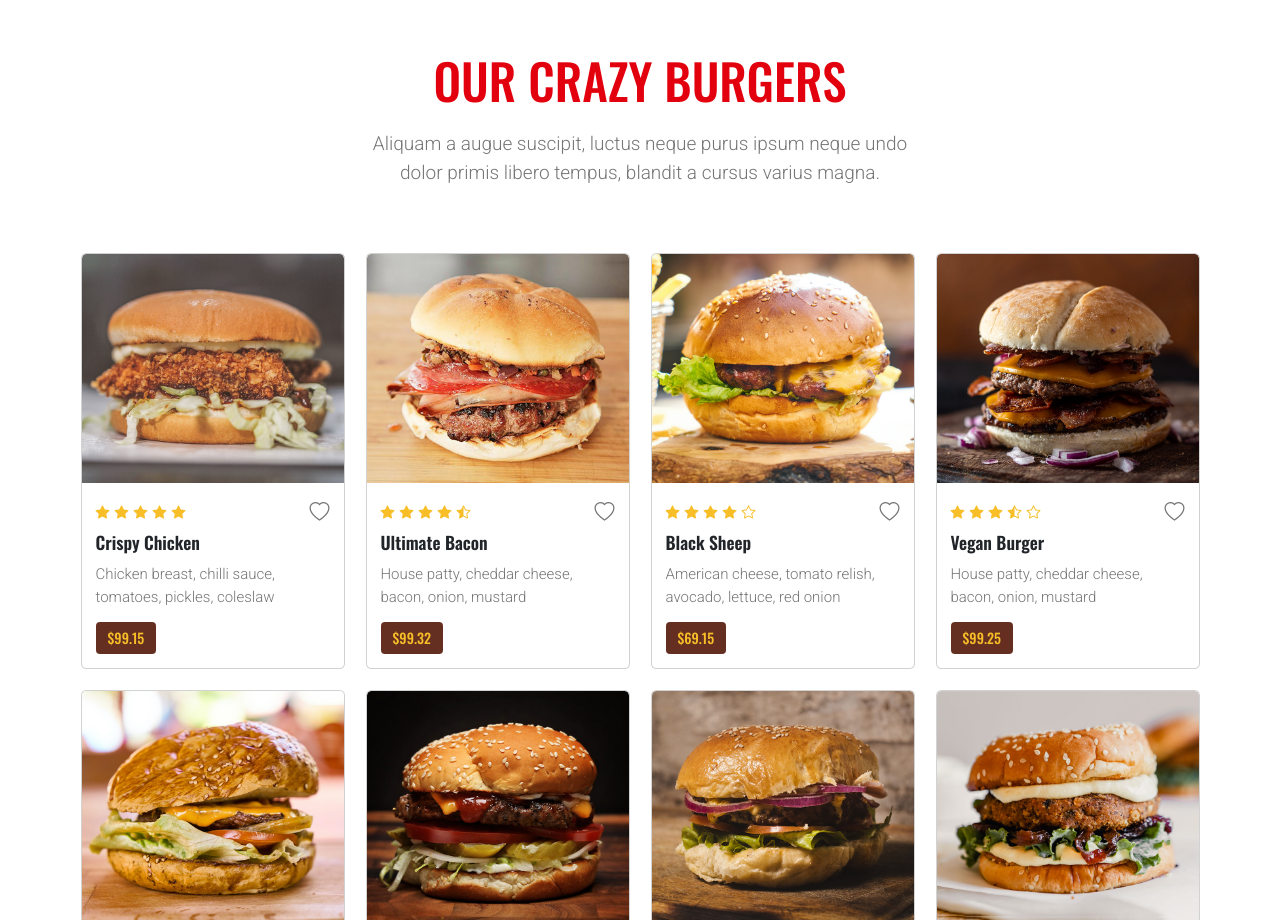
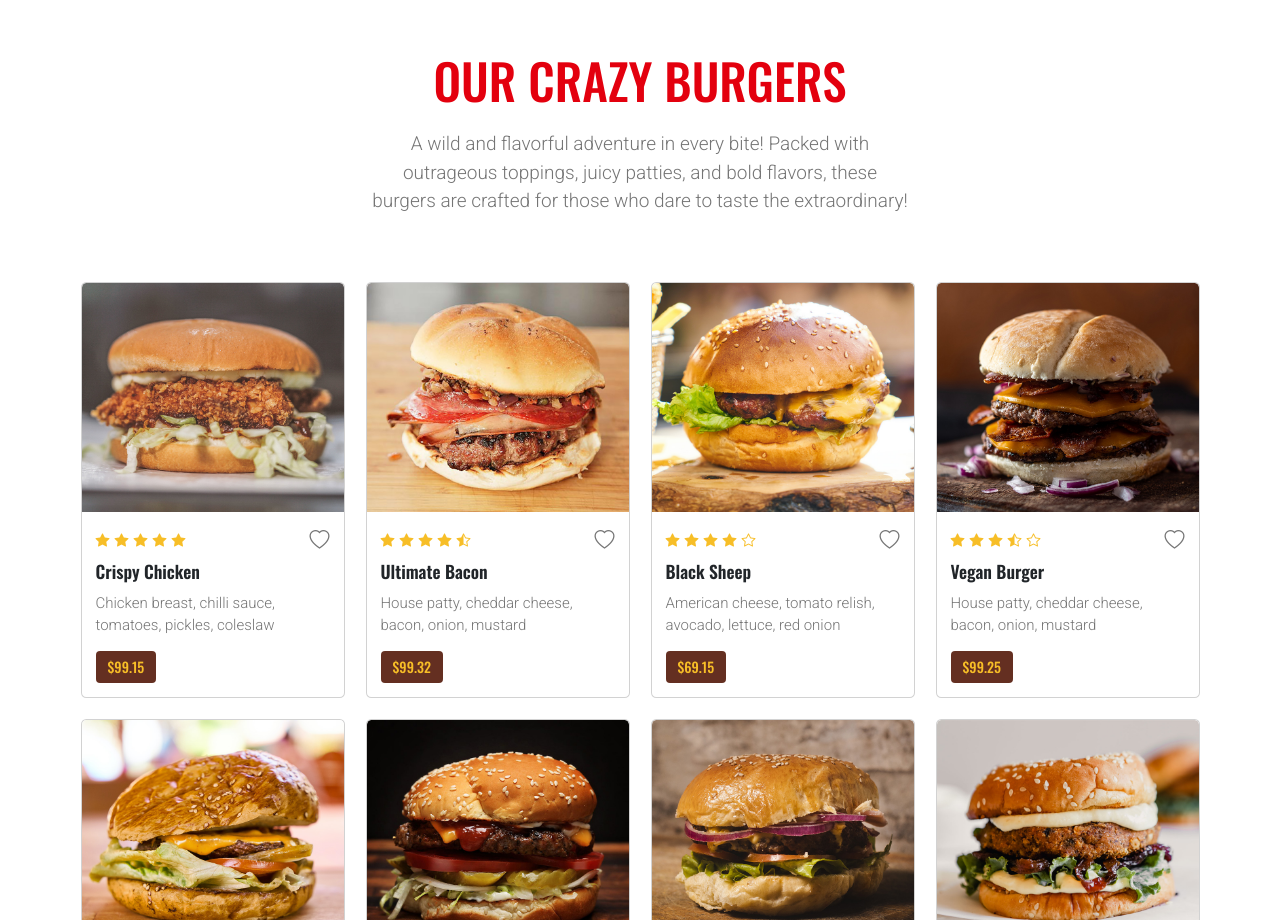
Before and after one commit to kanishkadz/QuickBites, a React (Create React App) app in the folder quick-bite/: page / in a window 1280 px wide. Shown: the part 1920-2840 px from the top of the page. Built offline with nearby package versions, Linux system fonts and the light colour scheme.

Commit message:
Update Section3.js

```diff
--- a/quick-bite/src/pages/Home/Section3.js
+++ b/quick-bite/src/pages/Home/Section3.js
@@ -105,8 +105,7 @@ function Section3() {
                 <Row>
                     <Col lg={{ span: 8, offset: 2 }} className="text-center mb-5">
                         <h2>OUR CRAZY BURGERS</h2>
-                        <p className="para">Aliquam a augue suscipit, luctus neque purus ipsum neque undo
-                            dolor primis libero tempus, blandit a cursus varius magna.
+                        <p className="para">A wild and flavorful adventure in every bite! Packed with outrageous toppings, juicy patties, and bold flavors, these burgers are crafted for those who dare to taste the extraordinary!
                         </p>
                     </Col>
                 </Row>
```
